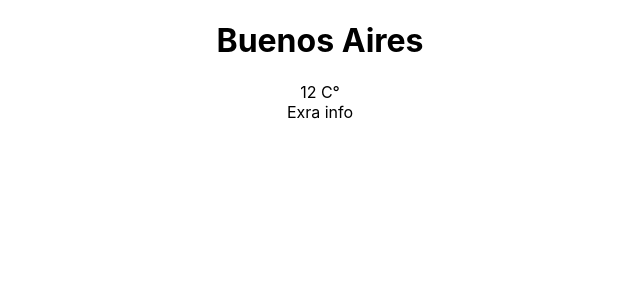
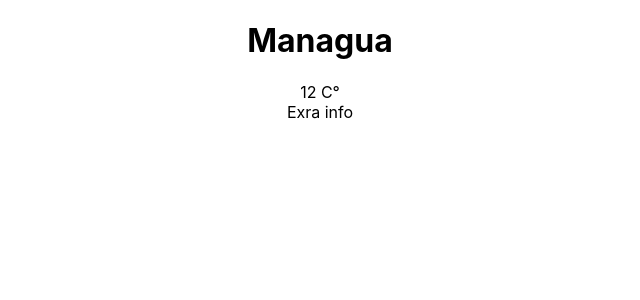
Before and after one commit to Juxn89/weather-app, a React (Create React App) app: page / in a window 1280 px wide. Shown: the top 300 px of the page, without its empty margins (320-960 px from the left). Built offline with nearby package versions, Linux system fonts and the light colour scheme.

Commit message:
Implementación del paso de la varible entre componentes.

```diff
--- a/src/componentes/locations.js
+++ b/src/componentes/locations.js
@@ -1,9 +1,13 @@
 import React from 'react';
 
-const Location = (props) => {
-    console.log(props);
-    debugger;
-    return (<div><h1>Buenos Aires</h1></div>);
+const Location = ({city}) => {
+    // const city = props.city;
+    // const {city} = props; // destructuring - desctructuración
+    return (
+        <div>
+            <h1>{city}</h1>
+        </div>
+    );
 };
 
 export default Location;
--- a/src/componentes/weatherLocation.js
+++ b/src/componentes/weatherLocation.js
@@ -4,7 +4,7 @@ import WeatherData from './weatherData';
 
 const WeatherLocation = () => (
     <div>
-        <Location city={'Buenos Aires'}/>
+        <Location city={'Managua'}/>
         <WeatherData/>
     </div>
 );
```
